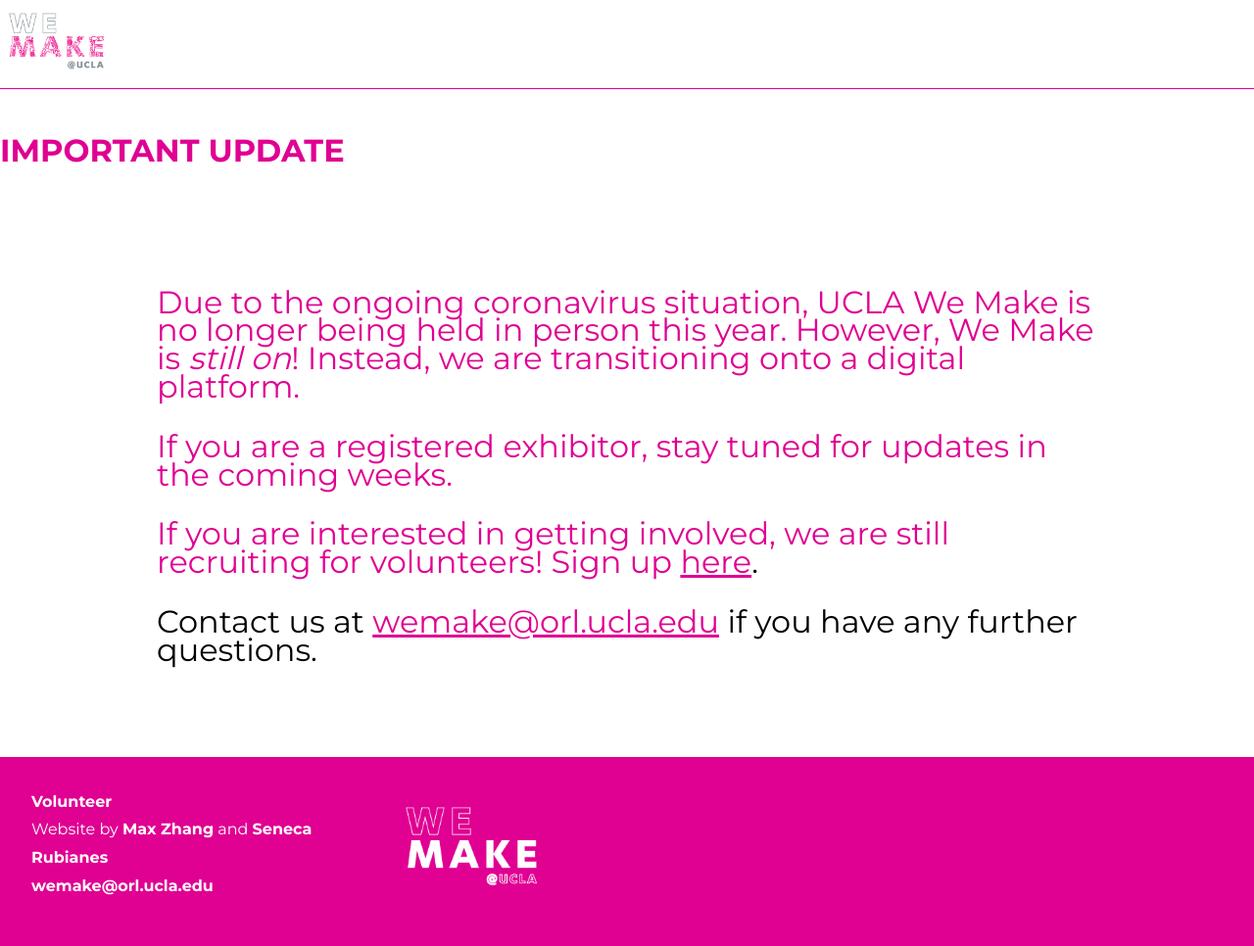
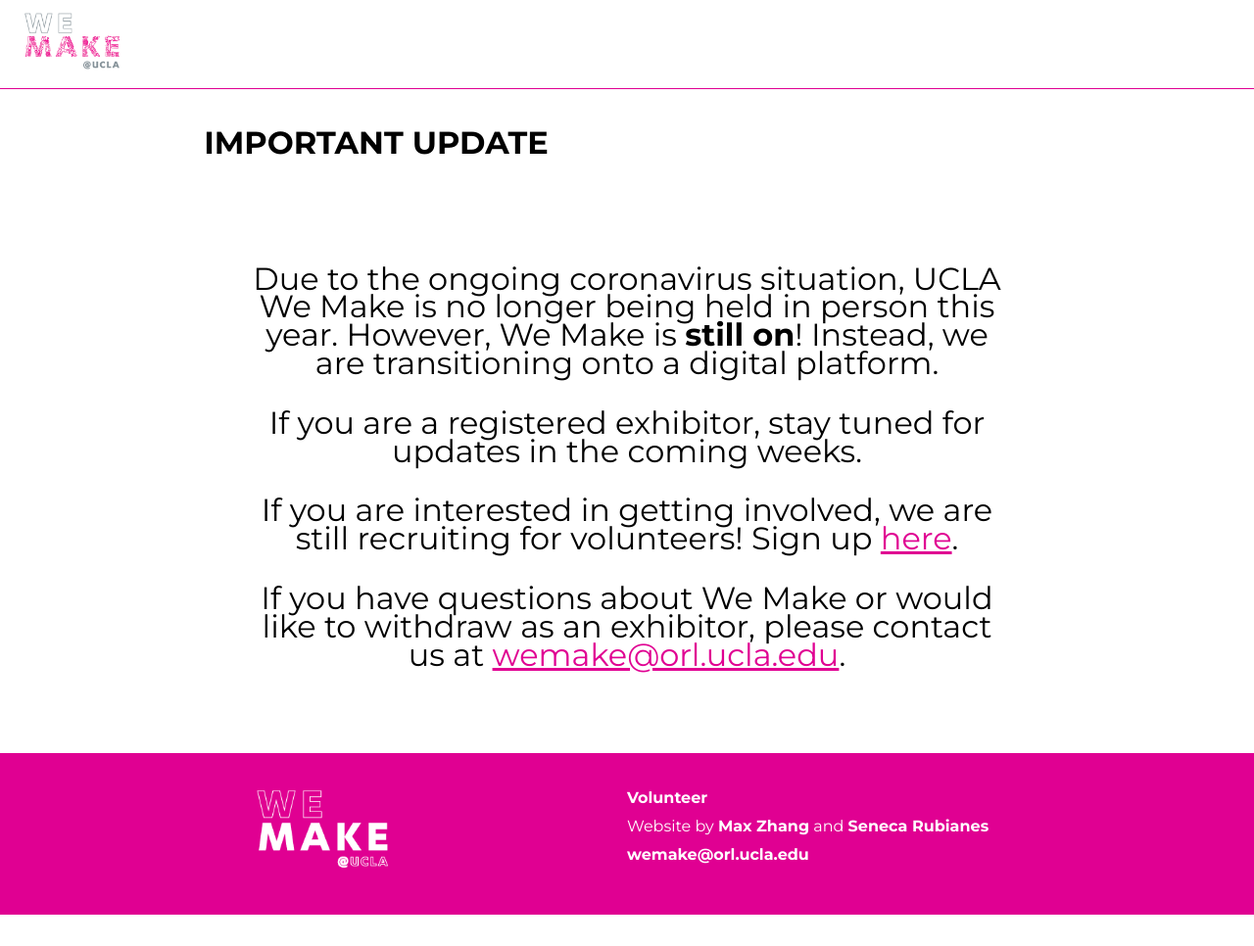
Before and after one commit to maxpluez/WeMake-UCLA-Website, a plain HTML site: page index.html in a window 1280 px wide. Shown: the whole page at 98% size. After the commit the page ends 934 px from the top, so only its background shows below. Drawn offline with Linux system fonts and the light colour scheme.

Commit message:
corona update 1.2
fixes on footer and font size/alignment

```diff
--- a/index.html
+++ b/index.html
@@ -12,7 +12,7 @@
 
 <body id="top">
   <nav>
-    <a><img src="img/title1.png" alt="" />
+    <a><img src="img/title1.png" alt="" /></a>
     <!--
       <a target="noreferrer noopener" href="https://sa.ucla.edu/Forms/public/doHQgpHRLVC-oaBOJr3tIyPkgXFk7uQ1bsq-hAMzqtwcJUFHFbT86MAYGzlbWjLT" class="navlink">Become an Exhibitor</a>
     -->
@@ -26,7 +26,7 @@
   <section class="update">
     <p>
       Due to the ongoing coronavirus situation, UCLA We Make is no longer being held in person this year.
-      However, We Make is <i>still on</i>!
+      However, We Make is <b>still on</b>!
       Instead, we are transitioning onto a digital platform.
     </p>
     <p>
@@ -37,9 +37,8 @@
       <a href="https://sa.ucla.edu/Forms/p/zqoCK">here</a>.
     </p>
     <p>
-      Contact us at
-      <a href="mailto:wemake@orl.ucla.edu">wemake@orl.ucla.edu</a>
-      if you have any further questions.
+      If you have questions about We Make or would like to withdraw as an exhibitor, please contact us at
+      <a href="mailto:wemake@orl.ucla.edu">wemake@orl.ucla.edu</a>.
     </p>
   </section>
 
--- a/main.css
+++ b/main.css
@@ -8,6 +8,11 @@ body {
     font-family: 'Montserrat', sans-serif;
     color: black;
     line-height: 180%;
+}
+
+.update {
+    text-align: center;
+    padding: 1.5rem 0;
 }
 
 a {
@@ -69,6 +74,7 @@ nav {
     text-align: center;
     border-bottom: 1px solid #e00092;
     z-index: 100;
+    padding: 0 1rem;
 }
 
 nav a {
@@ -170,11 +176,15 @@ footer {
     padding: 1rem 2rem;
     background-color: #e00092;
     padding-bottom: 30px;
-    text-align: left;
     color: white;
 }
 
+footer p {
+    text-align: left;
+}
+
 .footer-img {
+    text-align: right;
     max-width: 200px;
     margin: auto;
     display: block;
@@ -194,9 +204,8 @@ footer {
 
 @media screen and (min-width: 1000px){
     .update {
-        width: 75%;
+        width: 60%;
         font-size: 2rem;
-        padding: 2rem 0;
     }
 
     nav a {
@@ -255,20 +264,20 @@ footer {
 
     footer{
         display: grid;
-        grid-template-columns: repeat(4, 1fr);
+        grid-template-columns: 1fr 1fr;
         grid-template-rows: 1fr;
     }
 
     .footer-img{
-        grid-column-start: 2;
-        grid-column-end: 3;
+        grid-column-start: 1;
+        grid-column-end: 2;
         grid-row-start: 1;
         grid-row-end: 2;
     }
 
-    .footer p{
-        grid-column-start: 3;
-        grid-column-end: 4;
+    footer p{
+        grid-column-start: 2;
+        grid-column-end: end;
         grid-row-start: 1;
         grid-row-end: 2;
     }
```
